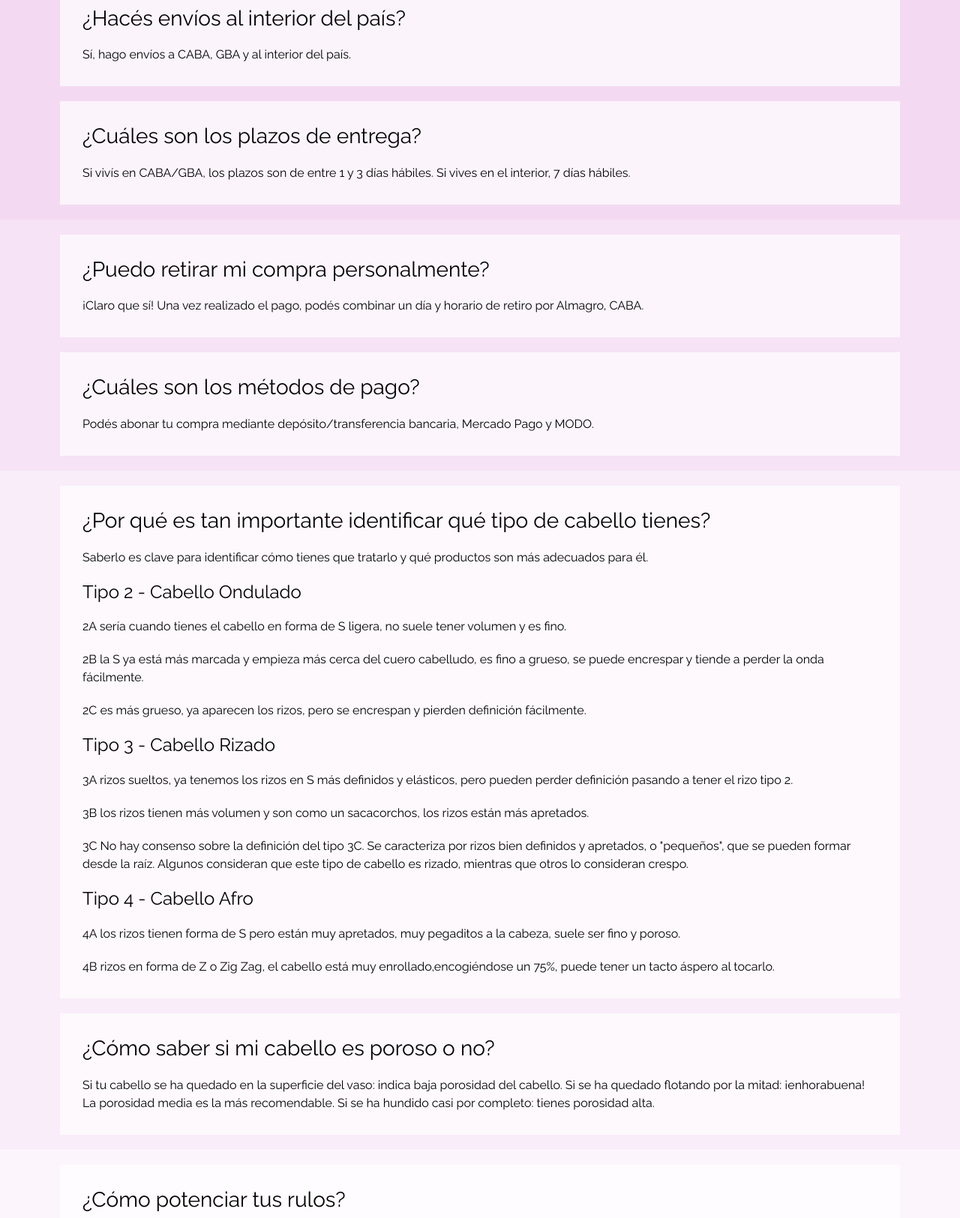
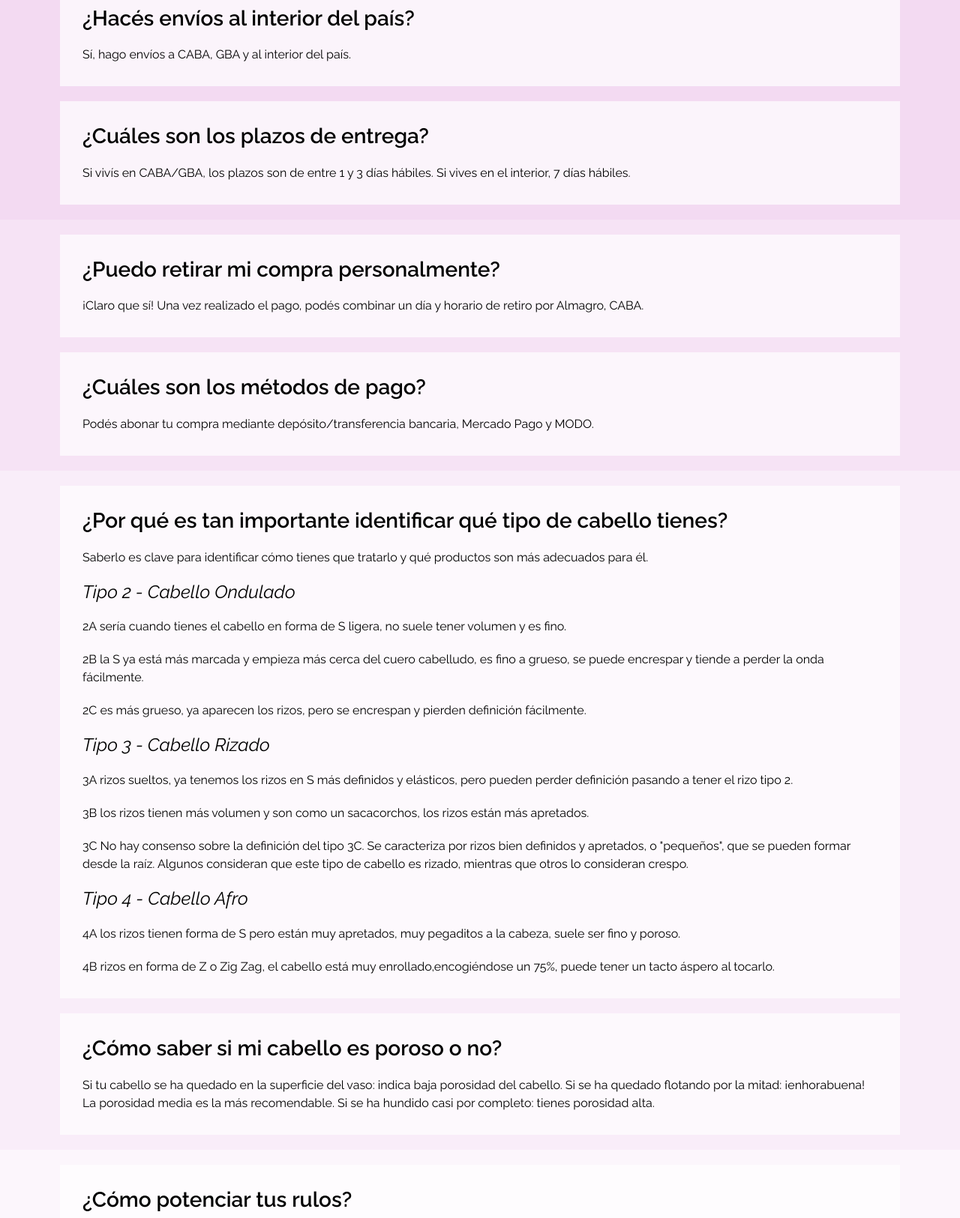
Before and after one commit to joanadiaco/porristyle-website, a website: page preguntas.html in a window 1280 px wide. Shown: the part 717-2342 px from the top of the page at 75% size. Drawn offline with nearby package versions, Linux system fonts and the light colour scheme.

Commit message:
modificaciones en la adaptacion mobile

```diff
--- a/scss/_mainPreguntas.scss
+++ b/scss/_mainPreguntas.scss
@@ -48,7 +48,6 @@
                 flex-direction: column;
                 justify-content: space-between;
                 background-color: rgba(255, 255, 255, 0.7);
-                // border: 4px solid blue;
                 .faqArticleContainer{
                     display: flex;
                     flex-direction: column;
@@ -59,9 +58,12 @@
                     text-align: left;
                     margin: 5px;
                     padding: 5px;
-                    // border: 2px solid green;
-                    h3, p{
-                        // border: 1px solid black;
+                    h3{
+                        margin: 5px;
+                        padding: 5px;
+                        font-weight: 600;
+                    }
+                    p{
                         margin: 5px;
                         padding: 5px;
                     }
@@ -85,7 +87,6 @@
                 flex-direction: column;
                 justify-content: space-between;
                 background-color: rgba(255, 255, 255, 0.7);
-                // border: 4px solid blue;
                 .faqArticleContainer{
                     display: flex;
                     flex-direction: column;
@@ -96,9 +97,12 @@
                     text-align: left;
                     margin: 5px;
                     padding: 5px;
-                    // border: 2px solid green;
-                    h3, p{
-                        // border: 1px solid black;
+                    h3{
+                        margin: 5px;
+                        padding: 5px;
+                        font-weight: 600;
+                    }
+                    p{
                         margin: 5px;
                         padding: 5px;
                     }
@@ -122,7 +126,6 @@
                 flex-direction: column;
                 justify-content: space-between;
                 background-color: rgba(255, 255, 255, 0.7);
-                // border: 4px solid blue;
                 .faqArticleContainer{
                     display: flex;
                     flex-direction: column;
@@ -133,9 +136,17 @@
                     text-align: left;
                     margin: 5px;
                     padding: 5px;
-                    // border: 2px solid green;
-                    h3, h4, p{
-                        // border: 1px solid black;
+                    h3{
+                        margin: 5px;
+                        padding: 5px;
+                        font-weight: 600;
+                    }
+                    h4{
+                        margin: 5px;
+                        padding: 5px;
+                        font-style: italic;
+                    }
+                    p{
                         margin: 5px;
                         padding: 5px;
                     }
@@ -159,7 +170,6 @@
                 flex-direction: column;
                 justify-content: space-between;
                 background-color: rgba(255, 255, 255, 0.7);
-                // border: 4px solid blue;
                 .faqArticleContainer{
                     display: flex;
                     flex-direction: column;
@@ -170,9 +180,12 @@
                     text-align: left;
                     margin: 5px;
                     padding: 5px;
-                    // border: 2px solid green;
-                    h3, ol{
-                        // border: 1px solid black;
+                    h3{
+                        margin: 5px;
+                        padding: 5px;
+                        font-weight: 600;
+                    }
+                    ol{
                         margin: 5px;
                         padding: 5px;
                     }
--- a/scss/style.scss
+++ b/scss/style.scss
@@ -36,8 +36,6 @@ $paddingPadre: 10px;
 
 /*MÁRGENES BODY*/
 body{
-    /* margin: 10px;
-    padding: 10px; */
     background-color: white;
 }
 
@@ -282,13 +280,13 @@ body{
             background-size: cover;
             .previewContactoContainer{
                 .descriptionContactoContainer{
-                    margin: 70px 30px 55px 30px;
+                    margin: 100px 30px 55px 30px;
                     p{
                         margin: 5px 50px 5px 50px;
                     }
                 }
                 .buttonPreviewContacto{
-                    margin: 55px 30px 70px 30px;
+                    margin: 55px 30px 100px 30px;
                     .btn{
                         margin: 0px 50px 0px 50px;
                     }
@@ -357,9 +355,17 @@ body{
         }
     }
     .mainFaq{
+        .faqGeneral{
+            .faqGeneralContainer{
+                p{
+                    margin: 20px 30px 30px 30px;
+                }
+            }
+        }
         .faq1-2{
             .faqContainer{
                 .faqArticle{
+                    margin: 10px 25px 10px 25px;
                     .faqArticleContainer{
                         p{
                             font-size: 20px;
@@ -371,6 +377,7 @@ body{
         .faq3-4{
             .faqContainer{
                 .faqArticle{
+                    margin: 10px 25px 10px 25px;
                     .faqArticleContainer{
                         p{
                             font-size: 20px;
@@ -382,6 +389,7 @@ body{
         .faq5-6{
             .faqContainer{
                 .faqArticle{
+                    margin: 10px 25px 10px 25px;
                     .faqArticleContainer{
                         p{
                             font-size: 20px;
@@ -393,6 +401,7 @@ body{
         .faq7{
             .faqContainer{
                 .faqArticle{
+                    margin: 10px 25px 10px 25px;
                     .faqArticleContainer{
                         ol{
                             font-size: 20px;
```
Also changed, not shown: scss/_mainIndex.scss (+0 -52 lines), css/style.css.
